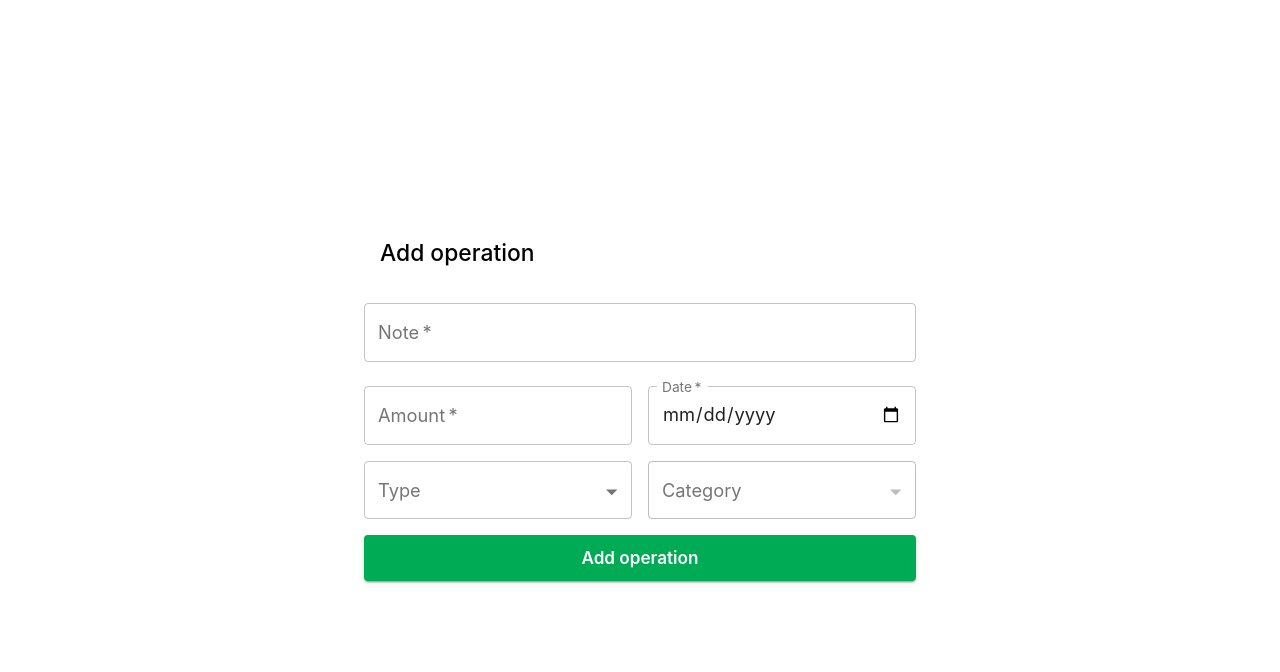
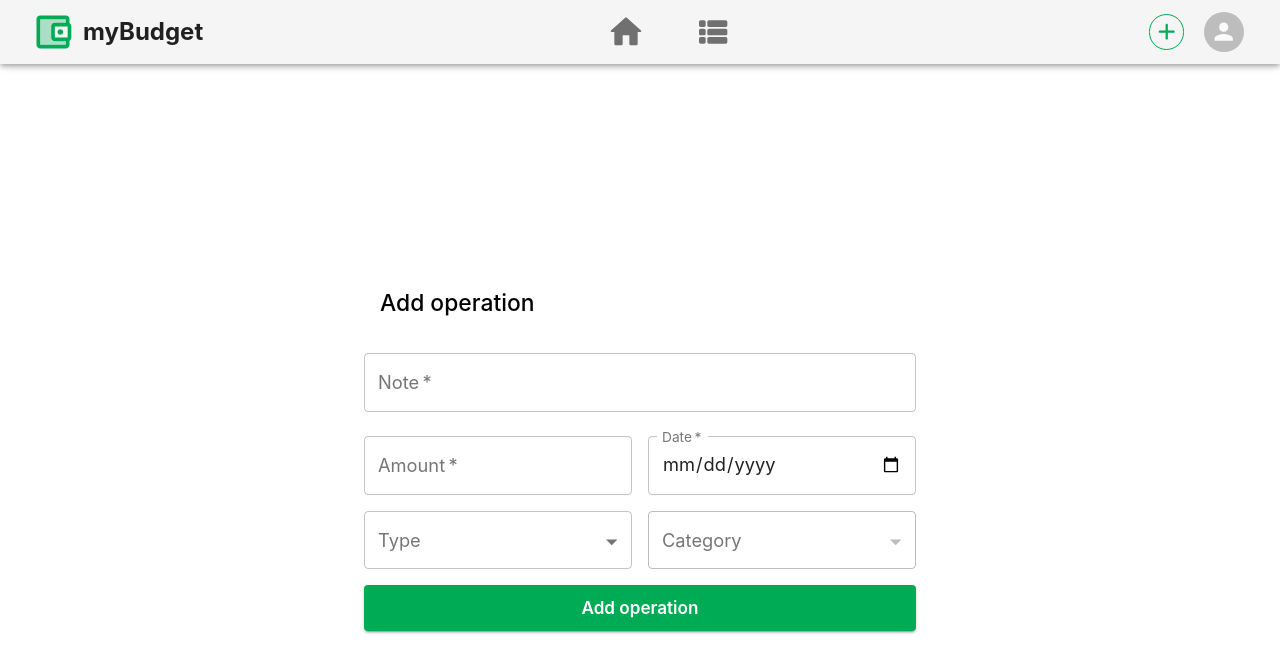
Before and after one commit to n-caro/mybudget-frontend, a React (Create React App) app: page /add in a window 1280 px wide. Shown: the top 672 px of the page. Built offline with nearby package versions, Linux system fonts and the light colour scheme; no server answers; sample sign-in values are in the browser's storage; a web font is replaced by a local one.

Commit message:
✨ feature: Header - navigation menu and user logout

```diff
--- a/public/index.html
+++ b/public/index.html
@@ -4,7 +4,10 @@
 <head>
   <meta charset="utf-8" />
   <link rel="icon" href="%PUBLIC_URL%/favicon.ico" />
-  <meta name="viewport" content="minimum-scale=1, initial-scale=1, width=device-width" />
+  <meta
+  name="viewport"
+  content="minimum-scale=1, initial-scale=1, width=device-width"
+/>
   <meta name="theme-color" content="#000000" />
   <meta name="description" content="Web site created using create-react-app" />
   <link rel="apple-touch-icon" href="%PUBLIC_URL%/logo192.png" />
--- a/src/App.css
+++ b/src/App.css
@@ -3,3 +3,13 @@
   padding: 0;
   box-sizing: border-box;
 }
+
+.App {
+  padding-top: 100px;
+}
+
+@media only screen and (max-width: 600px) {
+  .App {
+    padding-top: 150px;
+  }
+}
--- a/src/App.js
+++ b/src/App.js
@@ -9,7 +9,11 @@ import Edit from "pages/Edit";
 import Operations from "pages/Operations";
 import Home from "pages/Home";
 
+import Header from "components/Header";
+import Container from "@material-ui/core/Container";
+
 function App() {
+
   return (
     <Router>
       <UserContextProvider>
@@ -17,12 +21,13 @@ function App() {
           className="App"
           style={{
             minHeight: "100vh",
-            padding: "0 10px",
             alignItems: "center",
             justifyContent: "center",
-            display: "flex",
+            display: "flex"
           }}
         >
+          <Header />
+          <Container maxWidth="md">
           <Switch>
             <Route path="/signin" component={SignIn} />
             <Route path="/signup" component={SignUp} />
@@ -32,6 +37,7 @@ function App() {
             <Route exact path="/" component={Home} />
             <Route path="*" component={NotFound} />
           </Switch>
+          </Container>
         </div>
       </UserContextProvider>
     </Router>
--- /dev/null
+++ b/src/components/Brand/index.js
@@ -0,0 +1,36 @@
+import { Button } from "@material-ui/core";
+import AccountBalanceWalletTwoToneIcon from "@material-ui/icons/AccountBalanceWalletTwoTone";
+import { makeStyles } from "@material-ui/core/styles";
+import {Link as RouterLink} from "react-router-dom"
+
+const useStyles = makeStyles((theme) => ({
+  brand: {
+    fontWeight: 700,
+    fontSize: "1.5em",
+    background: "none",
+  },
+  brandIcon: {
+    height: "2em",
+    width: "2em",
+  },
+}));
+
+export default function Brand() {
+  const classes = useStyles();
+  return (
+    <Button
+      className={classes.brand}
+      size="large"
+      startIcon={
+        <AccountBalanceWalletTwoToneIcon
+          color="primary"
+          className={classes.brandIcon}
+        />
+      }
+      to="/"
+      component={RouterLink}
+    >
+      myBudget
+    </Button>
+  );
+}
--- /dev/null
+++ b/src/components/Header/index.js
@@ -0,0 +1,42 @@
+import { AppBar, Grid, Toolbar } from "@material-ui/core";
+import { useContext } from "react";
+import UserContext from "context/UserContext";
+
+import NavMenu from "components/NavMenu";
+import NavUserActions from "components/NavUserActions";
+import UserMenu from "components/UserMenu";
+import Brand from "components/Brand";
+
+export default function Header() {
+  const { session } = useContext(UserContext);
+
+  return (
+    <AppBar position="fixed" color="default">
+      <Toolbar>
+        <Grid
+          container
+          direction="row"
+          justify="space-between"
+          alignItems="center"
+        >
+          <Grid item xs={12} sm>
+            <Brand />
+          </Grid>
+          {session ? (
+            <>
+              <Grid item xs>
+                <NavMenu />
+              </Grid>
+              <Grid item>
+                <NavUserActions />
+                <UserMenu user={session.user} />
+              </Grid>
+            </>
+          ) : (
+            ""
+          )}
+        </Grid>
+      </Toolbar>
+    </AppBar>
+  );
+}
--- /dev/null
+++ b/src/components/NavMenu/index.js
@@ -0,0 +1,41 @@
+import { Link as RouterLink } from "react-router-dom";
+// icons
+import HomeRoundedIcon from "@material-ui/icons/HomeRounded";
+import ViewListRoundedIcon from "@material-ui/icons/ViewListRounded";
+import { Button, Tooltip } from "@material-ui/core";
+import { makeStyles } from "@material-ui/core/styles";
+
+const useStyles = makeStyles((theme) => ({
+  navIcons: {
+    paddingLeft: theme.spacing(3),
+    paddingRight: theme.spacing(3),
+  },
+}));
+
+export default function NavigationMenu() {
+  const classes = useStyles();
+  return (
+    <>
+      <Tooltip title="Home">
+        <Button
+          className={classes.navIcons}
+          size="large"
+          component={RouterLink}
+          to="/"
+        >
+          <HomeRoundedIcon fontSize="large" color="action" />
+        </Button>
+      </Tooltip>
+      <Tooltip title="Operations">
+        <Button
+          className={classes.navIcons}
+          size="large"
+          component={RouterLink}
+          to="/operations"
+        >
+          <ViewListRoundedIcon fontSize="large" color="action" />
+        </Button>
+      </Tooltip>
+    </>
+  );
+}
--- /dev/null
+++ b/src/components/NavUserActions/index.js
@@ -0,0 +1,33 @@
+import { Link as RouterLink } from "react-router-dom";
+// material-ui
+import { IconButton, Tooltip } from "@material-ui/core";
+import { makeStyles } from "@material-ui/core/styles";
+// icons
+import AddRoundedIcon from "@material-ui/icons/AddRounded";
+
+const useStyles = makeStyles((theme) => ({
+  iconActions: {
+    marginLeft: theme.spacing(1),
+    marginRight: theme.spacing(1),
+    border: "1px solid",
+  },
+}));
+
+export default function NavigationMenu() {
+  const classes = useStyles();
+  return (
+    <>
+      <Tooltip title="Add operation">
+        <IconButton
+          className={classes.iconActions}
+          component={RouterLink}
+          to="/add"
+          size="small"
+          color="primary"
+        >
+          <AddRoundedIcon fontSize="medium" />
+        </IconButton>
+      </Tooltip>
+    </>
+  );
+}
--- /dev/null
+++ b/src/components/UserMenu/index.js
@@ -0,0 +1,88 @@
+// menu user
+import IconButton from "@material-ui/core/IconButton";
+import Popper from "@material-ui/core/Popper";
+import Paper from "@material-ui/core/Paper";
+import Grow from "@material-ui/core/Grow";
+import ClickAwayListener from "@material-ui/core/ClickAwayListener";
+import MenuItem from "@material-ui/core/MenuItem";
+import MenuList from "@material-ui/core/MenuList";
+import { useState } from "react";
+import { useRef } from "react";
+import {
+  Box,
+  Divider,
+  ListItemIcon,
+  Typography,
+  Avatar,
+} from "@material-ui/core";
+import ExitToAppIcon from "@material-ui/icons/ExitToApp";
+import AvatarIcon from "@material-ui/icons/Person";
+
+export default function UserMenu({ user }) {
+  const [open, setOpen] = useState(false);
+  const anchorRef = useRef(null);
+  const handleClose = (event) => {
+    if (anchorRef.current && anchorRef.current.contains(event.target)) {
+      return;
+    }
+
+    setOpen(false);
+  };
+  const handleToggle = () => {
+    setOpen((prevOpen) => !prevOpen);
+  };
+
+  return (
+    <>
+      <IconButton
+        ref={anchorRef}
+        aria-controls={open ? "menu-list-grow" : undefined}
+        aria-haspopup="true"
+        onClick={handleToggle}
+      >
+        <Avatar>
+          <AvatarIcon />
+        </Avatar>
+      </IconButton>
+      <Popper
+        open={open}
+        anchorEl={anchorRef.current}
+        role={undefined}
+        transition
+        disablePortal
+      >
+        {({ TransitionProps, placement }) => (
+          <Grow
+            {...TransitionProps}
+            style={{
+              transformOrigin:
+                placement === "bottom" ? "center top" : "center bottom",
+            }}
+          >
+            <Paper elevation={3}>
+              <ClickAwayListener onClickAway={handleClose}>
+                <MenuList autoFocusItem={open} id="menu-list-grow">
+                  <Box style={{ padding: 20 }}>
+                    <Typography variant="subtitle1" style={{ fontWeight: 700 }}>
+                      {user.name}
+                    </Typography>
+                    <Typography variant="subtitle1" color="textSecondary">
+                      {user.email}
+                    </Typography>
+                  </Box>
+                  <Divider light />
+                  <MenuItem onClick={handleClose}>
+                    <ListItemIcon>
+                      <ExitToAppIcon fontSize="small" />
+                    </ListItemIcon>
+                    <Typography variant="inherit">Logout</Typography>
+                  </MenuItem>
+                </MenuList>
+              </ClickAwayListener>
+            </Paper>
+          </Grow>
+        )}
+      </Popper>
+    </>
+  );
+}
--- a/src/hooks/useUser.js
+++ b/src/hooks/useUser.js
@@ -49,10 +49,16 @@ export default function useAuth() {
     [setSession]
   );
 
+  const logout = useCallback(() => {
+    window.sessionStorage.removeItem('session')
+    setSession(null)
+  }, [setSession])
+
   return {
     isLogged: Boolean(session),
     signIn,
     signUp,
+    logout,
     isLoading: state.loading,
     isError: state.error,
     errorMessage: state.errorMessage,
```
